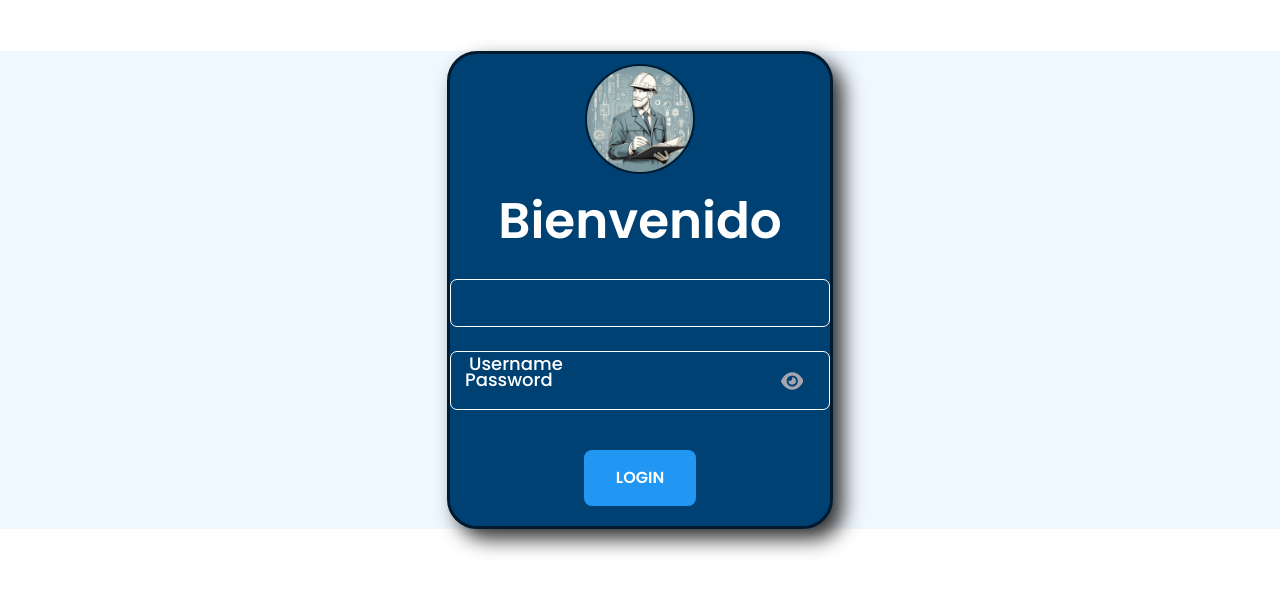
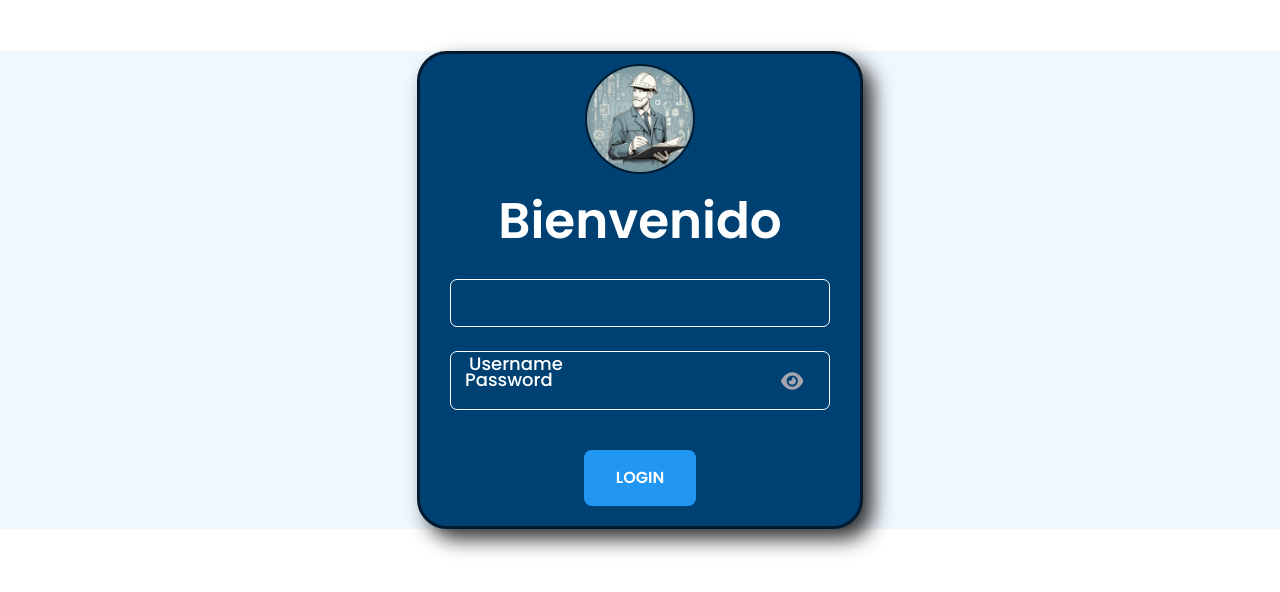
Before and after one commit to Milanesa21/Seguridad_e_higiene_front, a React (Vite) app: page /Login in a window 1280 px wide. Shown: the top 592 px of the page. Built offline with nearby package versions, Linux system fonts and the light colour scheme; what ldrs would draw is missing.

Commit message:
Se soluciono un problema de vision del login

```diff
--- a/package.json
+++ b/package.json
@@ -12,6 +12,7 @@
   "dependencies": {
     "@bitnoi.se/react-scheduler": "^0.2.0",
     "axios": "^1.7.2",
+    "ldrs": "^1.0.2",
     "normalize.css": "^8.0.1",
     "react": "^18.2.0",
     "react-dom": "^18.2.0",
--- a/public/css/Login.css
+++ b/public/css/Login.css
@@ -1,6 +1,8 @@
 .input-group {
   position: relative;
   margin-bottom: 40px;
+  margin-left: 30px;
+  margin-right: 30px;
 }
 
 .input {
```
